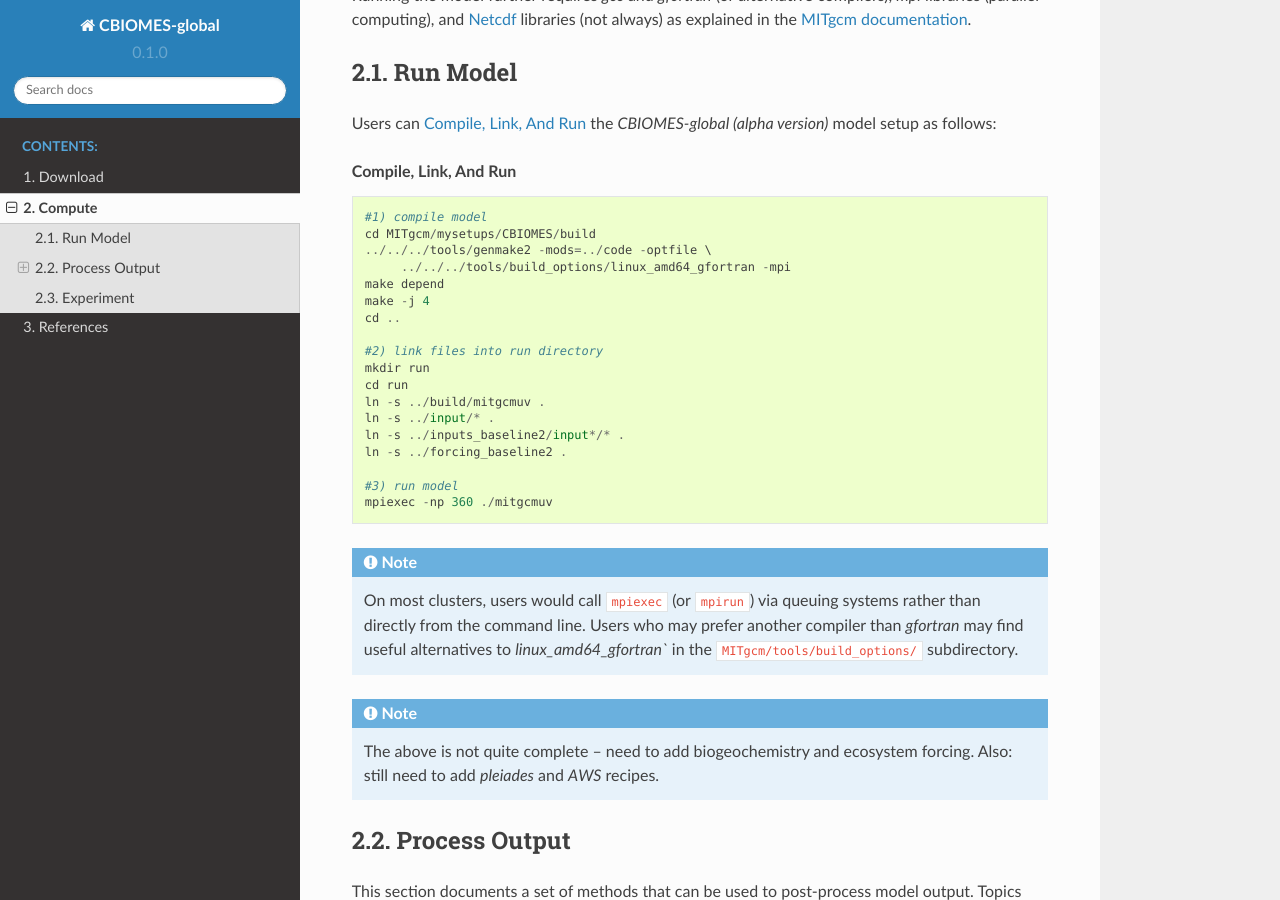
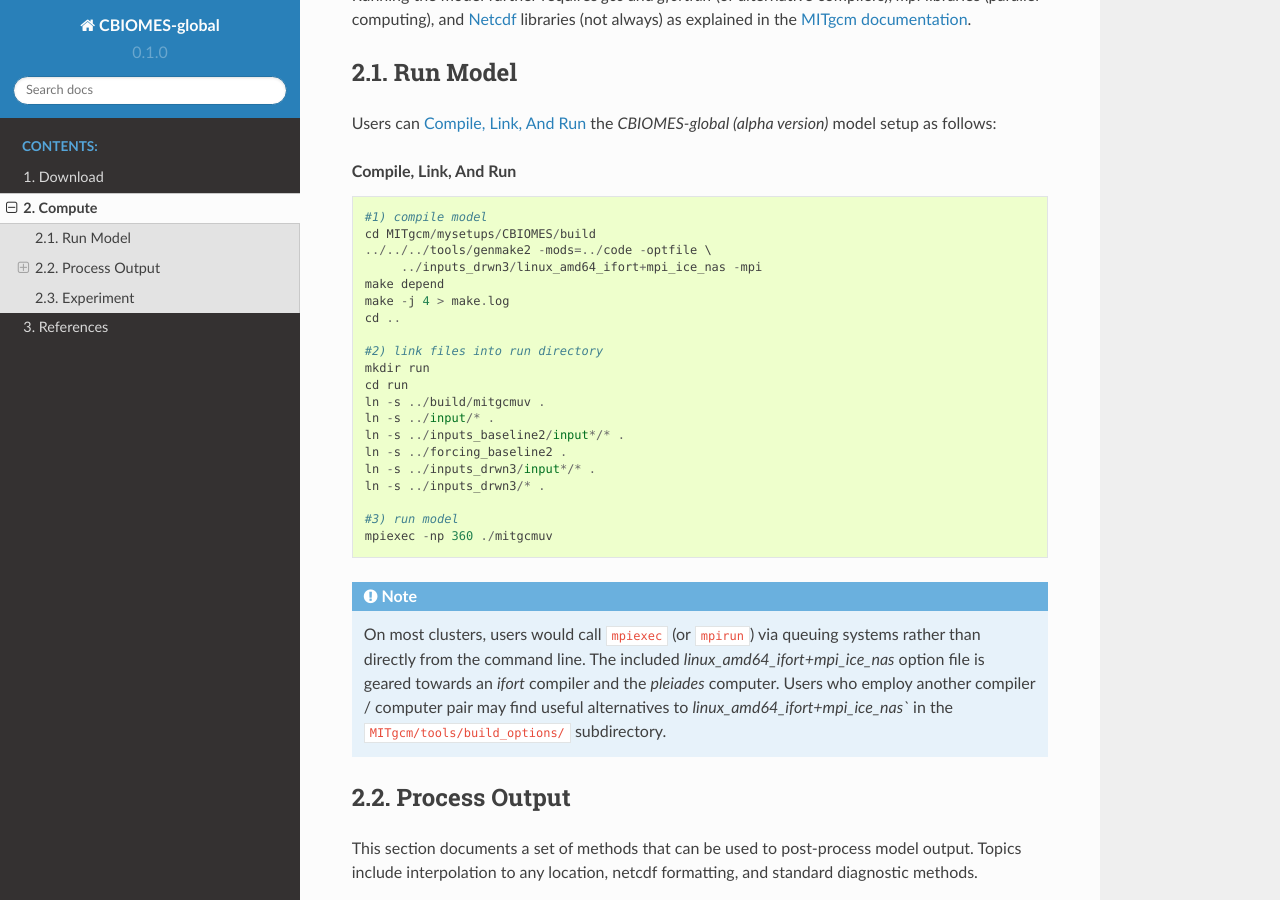
Before and after one commit to CBIOMES/global-ocean-model, a Sphinx documentation site: the page built from docs/runs.rst, in a window 1280 px wide and 900 px high, scrolled down 332 px. Built offline with Sphinx 7.4.7 and the Read the Docs theme 2.0.0, drawn with Linux system fonts in a browser that asks for light colours; cross-references to code outside the pages are shown as plain code.

Commit message:
add inputs_drwn3/ and related directions, incl. for linux_amd64_ifort+mpi_ice_nas, create build directory, and update notes accordingly

```diff
--- a/docs/cbiomes_dirtree.rst
+++ b/docs/cbiomes_dirtree.rst
@@ -15,6 +15,7 @@
          input/                (run-time settings)
          forcing_baseline2/    (user installed)
          inputs_baseline2/     (user installed)
+         inputs_drwn3/         (user installed)
 
 .. note::
 
--- a/docs/runs.rst
+++ b/docs/runs.rst
@@ -38,9 +38,9 @@ model setup as follows:
     #1) compile model
     cd MITgcm/mysetups/CBIOMES/build
     ../../../tools/genmake2 -mods=../code -optfile \
-         ../../../tools/build_options/linux_amd64_gfortran -mpi
+         ../inputs_drwn3/linux_amd64_ifort+mpi_ice_nas -mpi
     make depend
-    make -j 4
+    make -j 4 > make.log
     cd ..
 
     #2) link files into run directory
@@ -50,6 +50,8 @@ model setup as follows:
     ln -s ../input/* .
     ln -s ../inputs_baseline2/input*/* .
     ln -s ../forcing_baseline2 .
+    ln -s ../inputs_drwn3/input*/* .
+    ln -s ../inputs_drwn3/* .
 
     #3) run model
     mpiexec -np 360 ./mitgcmuv
@@ -57,15 +59,12 @@ model setup as follows:
 .. note::
 
    On most clusters, users would call ``mpiexec`` (or ``mpirun``) via
-   queuing systems rather than directly from the command line. Users
-   who may prefer another compiler than `gfortran` may find
-   useful alternatives to `linux_amd64_gfortran`` in the
+   queuing systems rather than directly from the command line. The included
+   `linux_amd64_ifort+mpi_ice_nas` option file is geared towards an `ifort`
+   compiler and the `pleiades` computer. Users who employ another
+   compiler / computer pair may find useful alternatives
+   to `linux_amd64_ifort+mpi_ice_nas`` in the
    ``MITgcm/tools/build_options/`` subdirectory.
-
-.. note::
-
-   The above is not quite complete -- need to add biogeochemistry and
-   ecosystem forcing. Also: still need to add `pleiades` and `AWS` recipes.
 
 .. Next subsection deals with postprocessing
 
```
Also changed, not shown: docs/cbiomes_setup.rst (+9 -1 lines), docs/downloads.rst (+2 -6 lines).
